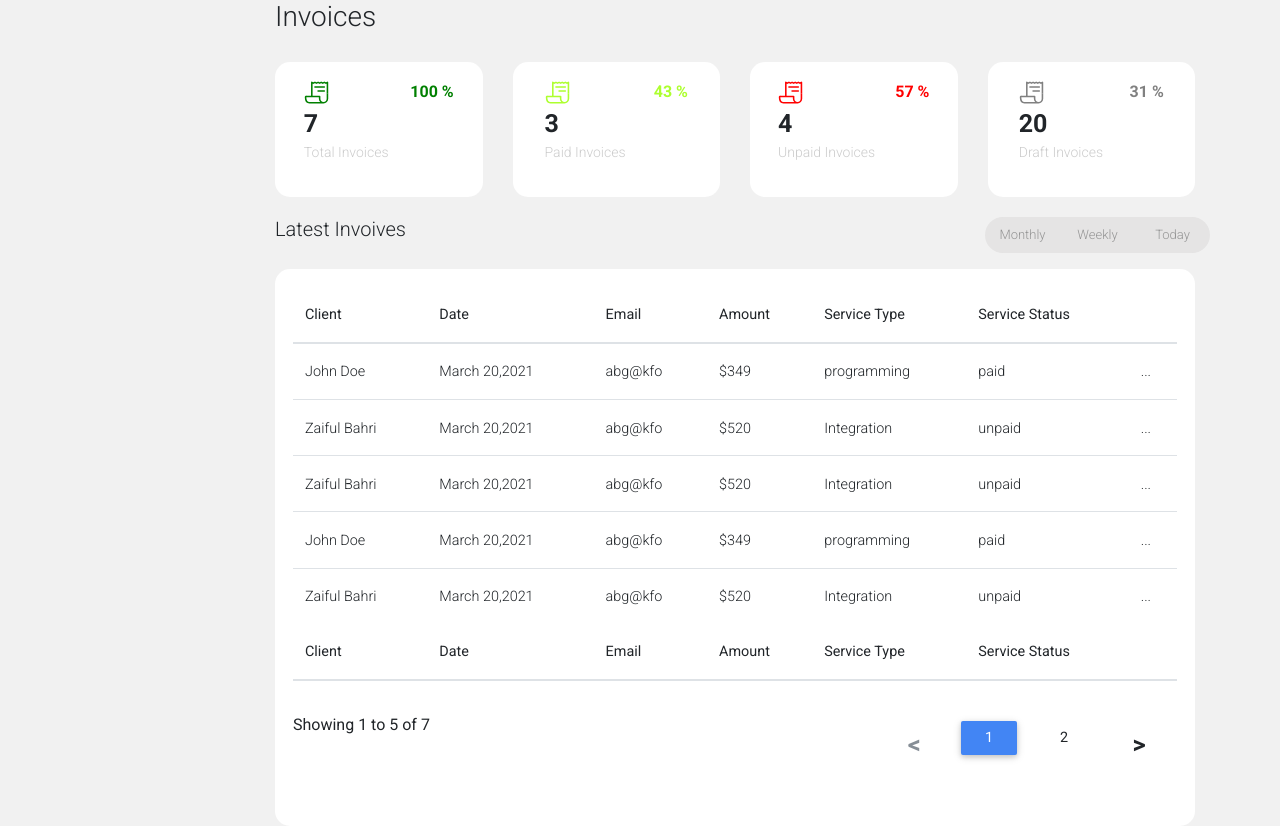
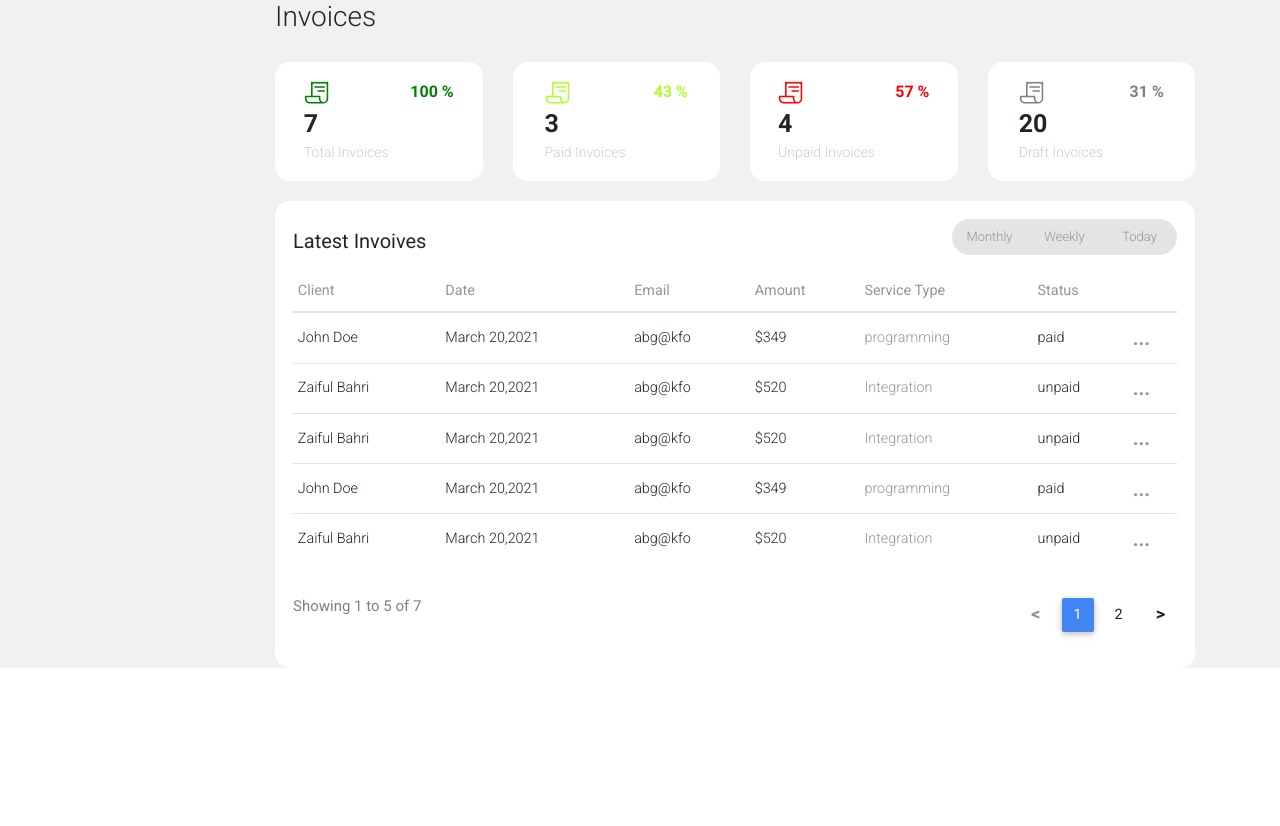
Before and after one commit to AbirAlareanK/BilPay, a React (Create React App) app: page / in a window 1280 px wide. After the commit the page ends 800 px from the top, so only its background shows below. Built offline with nearby package versions, Linux system fonts and the light colour scheme.

Commit message:
Invoice Table Style

```diff
--- a/src/Assets/invoices-col-table.json
+++ b/src/Assets/invoices-col-table.json
@@ -16,7 +16,7 @@
     {
       "label": "Email" ,
       "field": "email",
-      "width": 160
+      "width": 260
     },
     {
       "label": "Amount" ,
@@ -29,9 +29,9 @@
       "width": 160
     },
     {
-      "label": "Service Status" ,
+      "label": "Status" ,
       "field": "serviceStatus",
-      "width": 160
+      "width": 100
     },
     {
       "label":  " ",
--- a/src/Components/InvoiceBriefWrapper.js
+++ b/src/Components/InvoiceBriefWrapper.js
@@ -4,8 +4,8 @@ import Col from 'react-bootstrap/Col'
 
 const InvoiceBriefWrapper = ({precentage , number , title , color}) => {
     return (
-        <Col sm={12} md={3}>
-            <div className={Classes.InvoBriefWrapper}>
+        <Col xs={12} sm={6} md={6} lg={3}>
+            <div className={`${Classes.InvoBriefWrapper} card-wrapper`}>
                 <div className={Classes.InvoBriefWrapperSec}>
                     <IoReceiptOutline color={color} size="25px"/>
                     <span >{number}</span>
--- a/src/Components/InvoiceBriefWrapper.module.css
+++ b/src/Components/InvoiceBriefWrapper.module.css
@@ -1,10 +1,7 @@
 .InvoBriefWrapper {
-    border-radius: 15px;
-    background-color: #fff;
+    justify-content: space-around;
     padding: 18px;
     display: flex;
-    justify-content: space-around;
-    margin: 20px 0px;
 }
 
 .InvoBriefWrapperSec{
@@ -21,6 +18,6 @@ span{
 
 p{
     font-size: 14px;
-    margin: 0px;
     color: #ccc;
+    margin-bottom: 0px !important;
 }
--- a/src/Components/InvoicesTable.js
+++ b/src/Components/InvoicesTable.js
@@ -19,7 +19,7 @@ const InvoicesTable = ({rows,cols}) => {
   });
 
   return (
-    <>
+    <div className={`${Classes.tableCard} card-wrapper`} >
       <section className={Classes.tableActionButtons}>
         <h5>Latest Invoives</h5>
         <ul>
@@ -28,8 +28,11 @@ const InvoicesTable = ({rows,cols}) => {
           <li>Today</li>
         </ul>
       </section>
-      <MDBDataTable className={Classes.tableCard}
+      <MDBDataTable
+        className={Classes.tableData}
         responsiveMd
+        small
+        btn={true}
         hover={true}
         sortable={false}
         searching={false}
@@ -39,8 +42,9 @@ const InvoicesTable = ({rows,cols}) => {
         pagesAmount={3}
         entries={5}
         infoLabel={["Showing", "to", "of", ""]}
+
       />
-    </>
+    </div>
 
   );
 }
--- a/src/Components/InvoicesTable.module.css
+++ b/src/Components/InvoicesTable.module.css
@@ -6,16 +6,18 @@
     border-radius: 15px;
     box-shadow: none;
     background-color:#ffffff;
+    cursor: pointer
 }
 
 h5{
-    margin: 15px;
+    font-weight:400 !important;
 }
 
 .tableActionButtons {
     display: flex;
     justify-content: space-between;
     width: 100%;
+    align-items: center;
 }
 
 .tableActionButtons ul {
@@ -23,20 +25,79 @@ h5{
     display: inline-flex;
     padding: 0px;
     justify-content: space-between;
-    background-color:  #e5e4e4;;
+    background-color:  #e5e4e4;
     border-radius: 30px;
 }
 
-ul li{
+.tableActionButtons ul li{
     padding: 8px 10px;
     border-radius: 30px;
     font-size: 13px;
     width: 75px;
     text-align: center;
-    color:#959595
+    color:#959595;
+    cursor: pointer;
 }
 
-ul li:hover{
+.tableActionButtons ul li:hover{
     background-color : #165816a6;
     color:#ffffff;
 }
+
+thead{
+    color : #959595;
+    font-size: 13px;
+}
+
+thead:nth-child(3){
+    display:none;
+}
+
+tbody tr td:nth-child(5){
+    color : #959595;
+}
+
+/* tbody tr td:nth-child(6){
+   color:red;
+} */
+
+
+ul[data-test="pagination"]{
+    margin: 0px;
+    display: flex;
+    align-items: center;
+    justify-content: flex-end;
+}
+
+ul[data-test="pagination"] a{
+    background-color : #165816a6;
+    color:#ffffff;
+}
+
+li[data-test="page-item"]{
+    padding-left : 10px;
+
+}
+
+li[data-test="page-item"] span{
+    font-size:18px;
+}
+
+
+div[data-test="dataTables_paginate"]{
+    display:flex;
+    width:50%
+}
+
+div[data-test="datatable-info"]{
+    display: flex;
+    align-items: flex-start;
+    color: gray;
+    font-size:15px;
+}
+
+tbody tr td:nth-child(7){
+    color : #959595;
+    font-weight:800;
+    font-size:20px;
+}
--- a/src/Containers/Invoices.js
+++ b/src/Containers/Invoices.js
@@ -10,7 +10,6 @@ import { useState } from "react";
 const Invoices = () => {
 
     const { GetTableRows } = UseInvoices();
-
     const [ rows ] = useState(GetTableRows());
 
     return(
--- a/src/index.css
+++ b/src/index.css
@@ -11,3 +11,14 @@ code {
   font-family: source-code-pro, Menlo, Monaco, Consolas, 'Courier New',
     monospace;
 }
+
+.card-wrapper{
+  border-radius: 15px;
+  margin: 20px 0px;
+  background-color: #fff;
+}
+
+
+.pink{
+  color:pink;
+}
```
